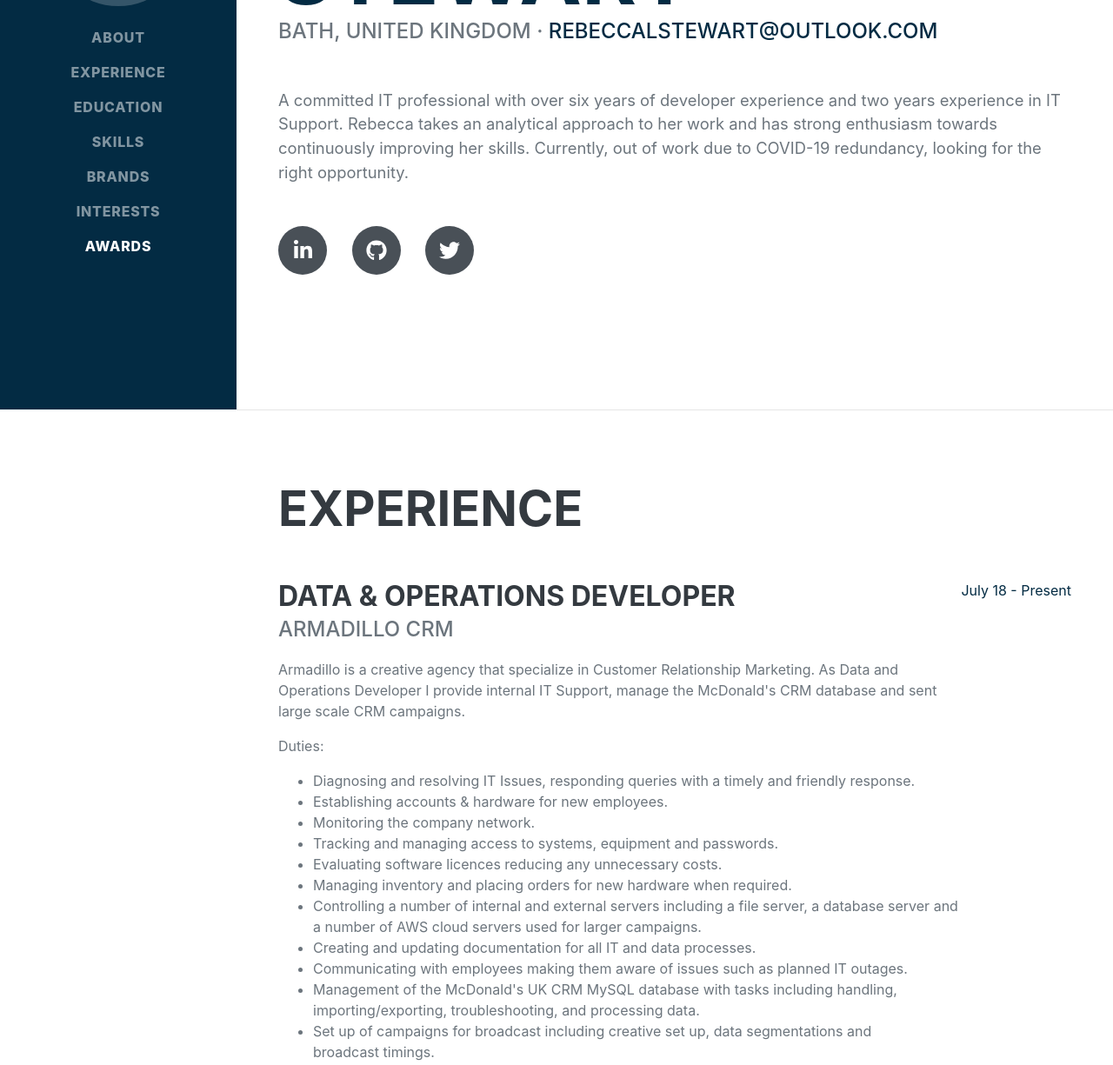
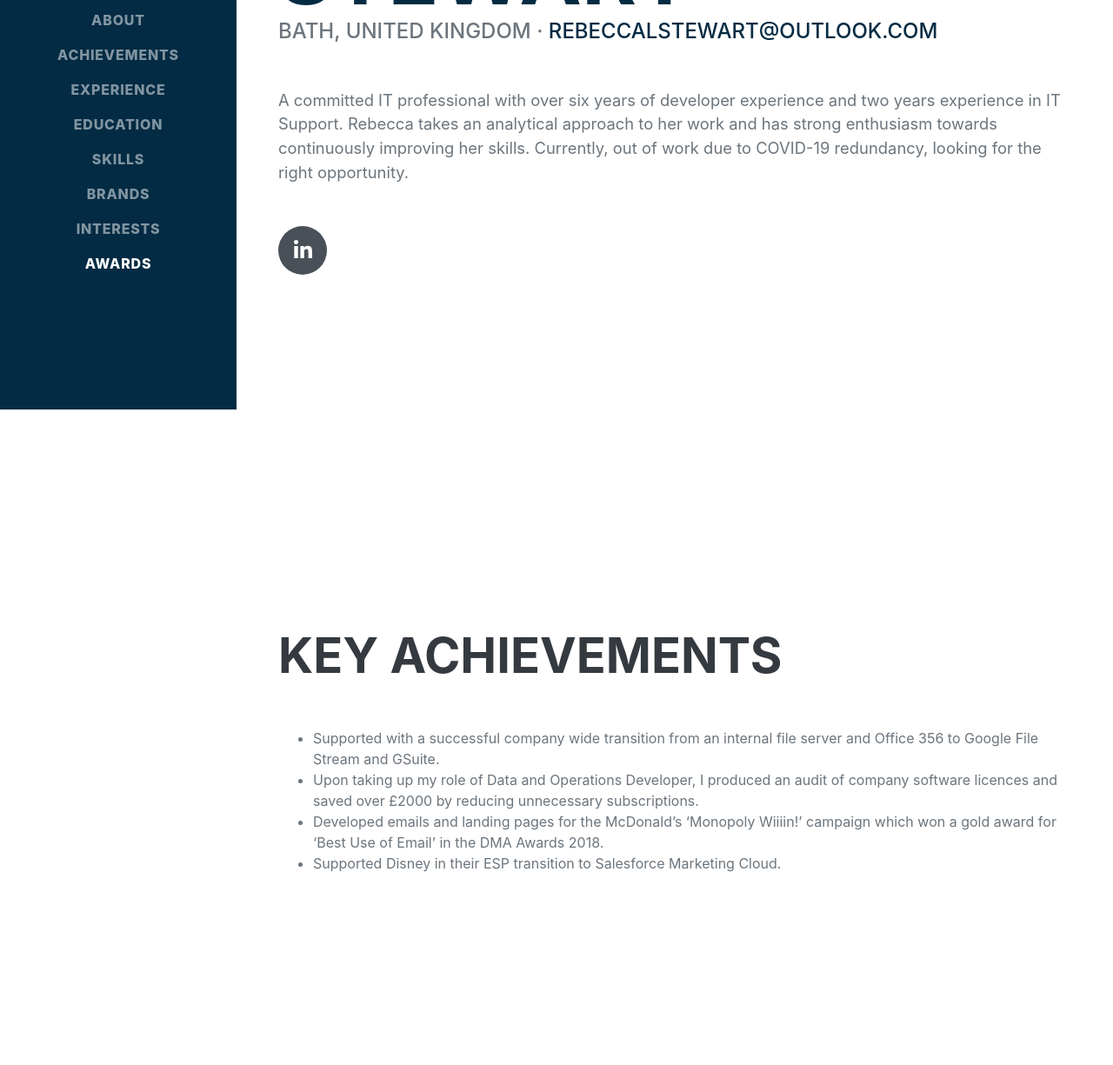
Before and after one commit to rebstewart/portfolio, a plain HTML site: page index.html in a window 1280 px wide. Shown: the part 329-1554 px from the top of the page at 87% size. Drawn offline with nearby package versions, Linux system fonts and the light colour scheme; a web font is replaced by a local one.

Commit message:
Added Key Achivements

```diff
--- a/index.html
+++ b/index.html
@@ -29,6 +29,7 @@
             <div class="collapse navbar-collapse" id="navbarSupportedContent">
                 <ul class="navbar-nav">
                     <li class="nav-item"><a class="nav-link js-scroll-trigger" href="#about">About</a></li>
+                    <li class="nav-item"><a class="nav-link js-scroll-trigger" href="#achievements">Achievements</a></li>
                     <li class="nav-item"><a class="nav-link js-scroll-trigger" href="#experience">Experience</a></li>
                     <li class="nav-item"><a class="nav-link js-scroll-trigger" href="#education">Education</a></li>
                     <li class="nav-item"><a class="nav-link js-scroll-trigger" href="#skills">Skills</a></li>
@@ -59,10 +60,22 @@
                     <p class="lead mb-5">A committed IT professional with over six years of developer experience and two years experience in IT Support. Rebecca takes an analytical approach to her work and has strong enthusiasm towards continuously improving her skills. Currently, out of work due to COVID-19 redundancy, looking for the right&nbsp;opportunity. </p>
                     <div class="social-icons">
                         <a class="social-icon" href="https://www.linkedin.com/in/04rebstew/" target="_blank"><i class="fab fa-linkedin-in"></i></a>
-                        <a class="social-icon" href="https://github.com/rebstewart" target="_blank"><i class="fab fa-github"></i></a>
-                        <a class="social-icon" href="https://twitter.com/rebhopstew" target="_blank"><i class="fab fa-twitter"></i></a>
+
 
                     </div>
+                </div>
+            </section>
+            <!-- Key Achievements-->
+            <section class="resume-section" id="achievements">
+                <div class="resume-section-content">
+
+                    <h2 class="mb-5">Key Achievements</h2>
+                    <ul>
+                        <li>Supported with a successful company wide transition from an internal file server and Office 356 to Google File Stream and&nbsp;GSuite.</li>
+                        <li>Upon taking up my role of Data and Operations Developer, I produced an audit of company software licences and saved over £2000 by reducing unnecessary&nbsp;subscriptions. </li>
+                        <li>Developed emails and landing pages for the McDonald’s ‘Monopoly Wiiiin!’ campaign which won a gold award for ‘Best Use of Email’ in the DMA Awards&nbsp;2018. </li>
+                        <li>Supported Disney in their ESP transition to Salesforce Marketing&nbsp;Cloud.</li>
+                    </ul>
                 </div>
             </section>
             <hr class="m-0" />
```
Also changed, not shown: 1 other file.
